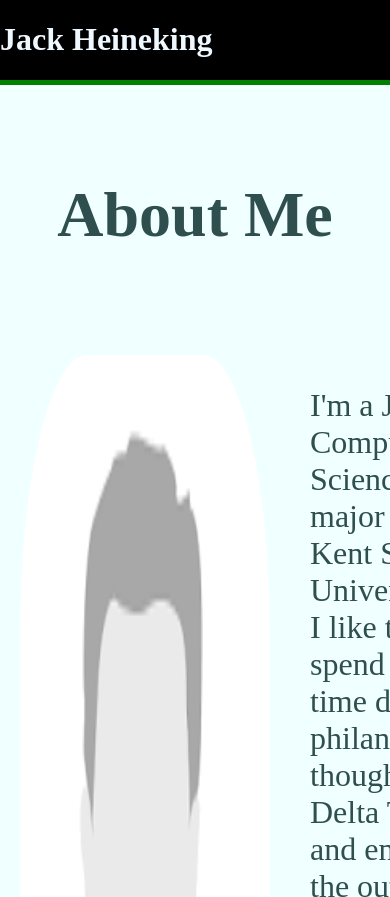
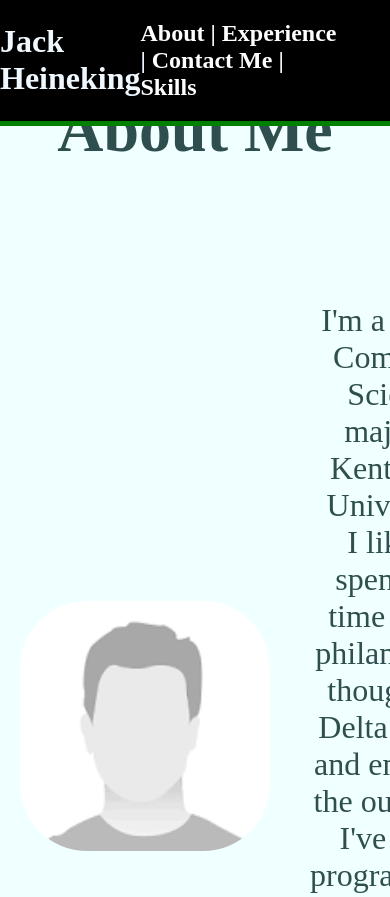
Before and after one commit to JackHeine/AboutMe, a plain HTML site: page index.html in a window 390 px wide. Shown: the top 897 px of the page. Drawn offline with Linux system fonts and the light colour scheme.

Commit message:
Update index.html

```diff
--- a/index.html
+++ b/index.html
@@ -13,6 +13,29 @@
         <link rel="stylesheet" href="">
     </head>
     <style>
+        @media screen and (max-width: 600px) {
+            .WhiteBG, .GreyBG {
+                justify-content: center; /* Center content on narrow devices */
+                text-align: center; /* Center text on narrow devices */
+                flex-direction: column;
+                align-items: center; /* Center items on narrow devices */
+            }
+
+            .sectionText {
+                padding: 10px; /* Adjust padding for narrow devices */
+            }
+
+            .navBar {
+                justify-content: center; /* Center navigation on narrow devices */
+            }
+            header{
+                display: none;
+            }
+            .imageThing{
+                display:none;
+            }
+        }
+
         body{
             border:0;
             margin:0px;
@@ -67,10 +90,29 @@
             font-size: 2em;
         }
         header {
+            position: fixed;
+            top: -50px;
+            left: 0;
+            width: 100%;
             background-color: black;
-            color:aliceblue;
+            color: aliceblue;
             border-bottom: 5px solid green;
+            display: flex;
+            flex-direction: row;
+            align-items: center;
+            justify-content: space-between;
+            transition: transform 0.3s ease;
         }
+        header:hover {
+            transform: translateY(50px);
+        }
+        .navBar{
+            justify-content: end;
+            margin-right: 2em;
+
+
+        }
+
         footer{
             color: white;
             background-color: black;
@@ -79,6 +121,10 @@
         }
         .imageThing{
             border-bottom: 2em;
+        }
+        a {
+            color: white; /* Set link text color */
+            text-decoration: none; /* Remove underlines */
         }
     </style>
     <body>
@@ -89,9 +135,13 @@
             <h1>
                 Jack Heineking
             </h1>
+            <h2 class="navBar">
+                <a href="#About">About</a> | <a href="#Experience">Experience</a> | <a href="#Contact">Contact Me</a> | <a href="#Skills">Skills</a>
+            </h2>
+
         </header>
         <div class="section sectionTitle WhiteBG">
-            <h2 class="sectionTitle">About Me</h2>
+            <h2 class="sectionTitle" id="About">About Me</h2>
         </div>
         <div class="section WhiteBG">
 
@@ -105,7 +155,7 @@
                 </p>
             </div>
         </div>
-        <div class="section sectionTitle GreyBG ">
+        <div class="section sectionTitle GreyBG " id="Skills">
             <h2 class="sectionTitle">What I Can Do</h2>
         </div>
         <div class="section GreyBG">
@@ -121,7 +171,7 @@
 
             </div>
         </div>
-        <div class="section sectionTitle WhiteBG">
+        <div class="section sectionTitle WhiteBG" id="Experience">
             <h2 class="sectionTitle">My Experience</h2>
         </div>
         <div class="section WhiteBG">
@@ -136,7 +186,7 @@
                 </p>
             </div>
         </div>
-        <div class="section sectionTitle GreyBG ">
+        <div class="section sectionTitle GreyBG " id="Contact">
             <h2 class="sectionTitle">Where to Reach Me</h2>
         </div>
         <div class="section GreyBG">
```
